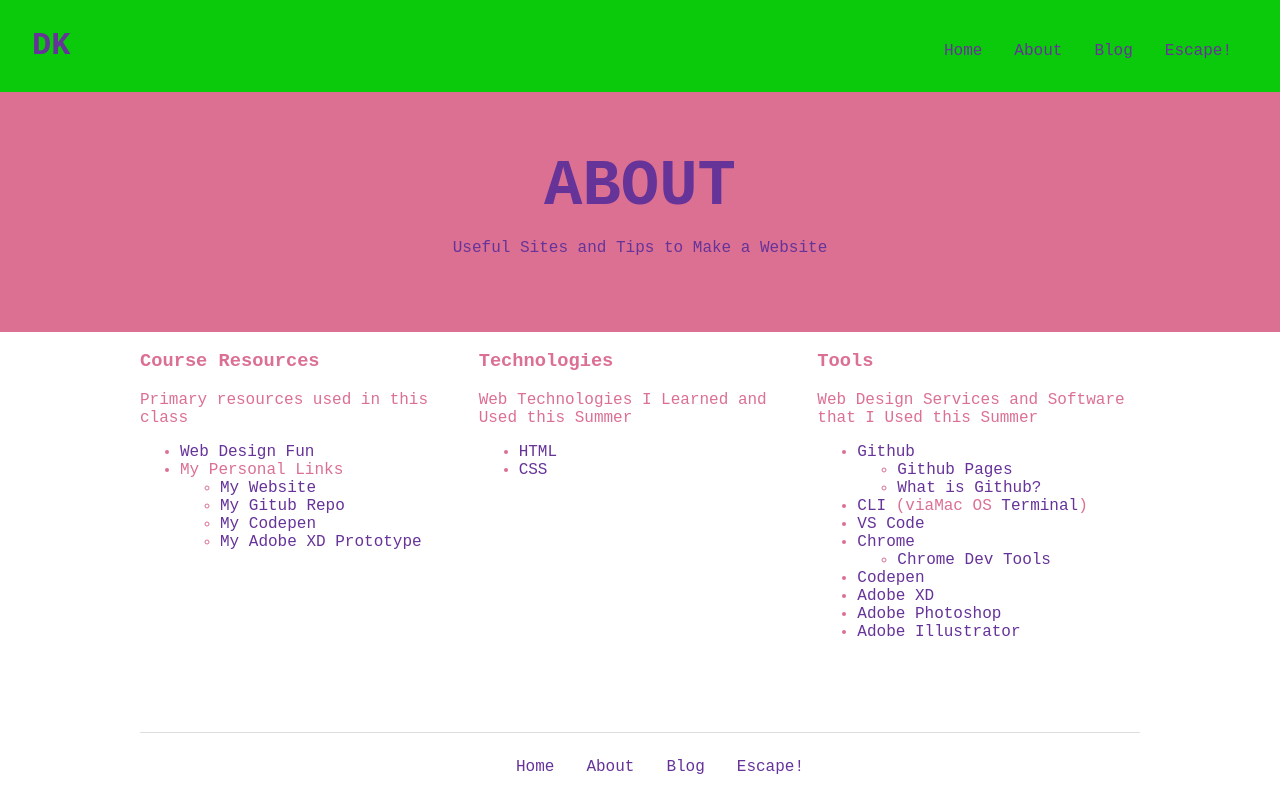
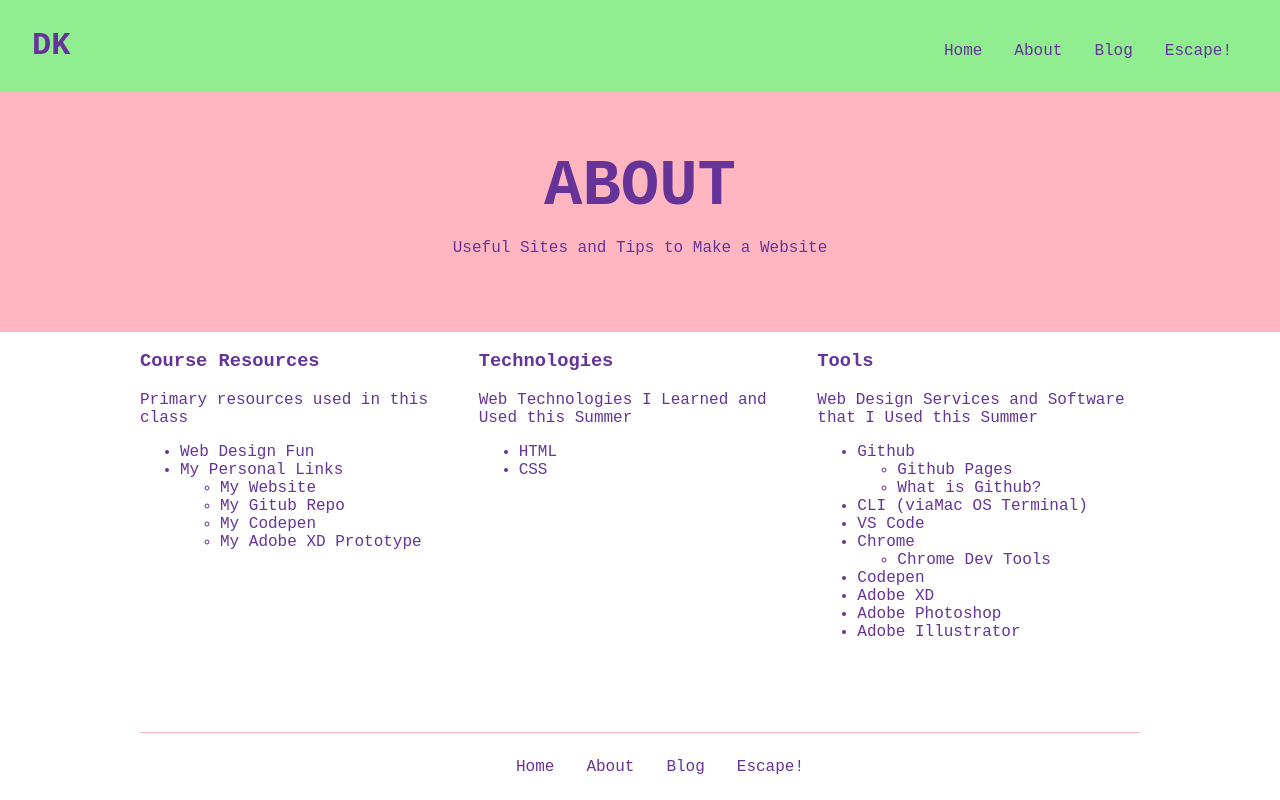
Before and after one commit to iwebstudent25/iwebstudent25.github.io, a plain HTML site: page about.html in a window 1280 px wide. Drawn offline with Linux system fonts and the light colour scheme.

Commit message:
added color and stuff :\

```diff
--- a/css/style.css
+++ b/css/style.css
@@ -15,7 +15,7 @@ a{
 
 /* HEADER */
 header {
-    background: palevioletred;
+    background: lightpink;
     color: rebeccapurple;
     padding: 1em 2em;
 }
@@ -61,7 +61,7 @@ nav a{
 
 /* FOOTER */
 footer {
-    border-top: 1px solid #ddd;
+    border-top: 1px solid lightpink;
     max-width: 1000px;
     margin: 0 auto;
 }
@@ -87,7 +87,7 @@ section {
     display: grid;
     align-content: center;
     text-align: center;
-    background: rgb(11, 201, 11);
+    background: lightgreen;
     min-height: 50vh;
     color: rebeccapurple;
 }
@@ -112,7 +112,7 @@ section {
     display: grid;
     grid-template-columns: 1fr 1fr 1fr;
     grid-column-gap: 1em;
-    color: palevioletred
+    color: rebeccapurple
 }
 
 @media (max-width:767px) {
@@ -124,10 +124,10 @@ section {
 /* SUB PAGES */
 .page-sub .hero{
     min-height: 30vh;
-    background: palevioletred;
+    background: lightpink;
 }
 .page-sub header {
-    background:rgb(11, 201, 11);
+    background:lightgreen;
 
 
 }
@@ -154,6 +154,7 @@ section {
 /* UI DESIGNS */
 .ui-designs {
     text-align: center;
+    color:rebeccapurple;
 }
 .ui-designs img {
     max-width: 200px;
```
